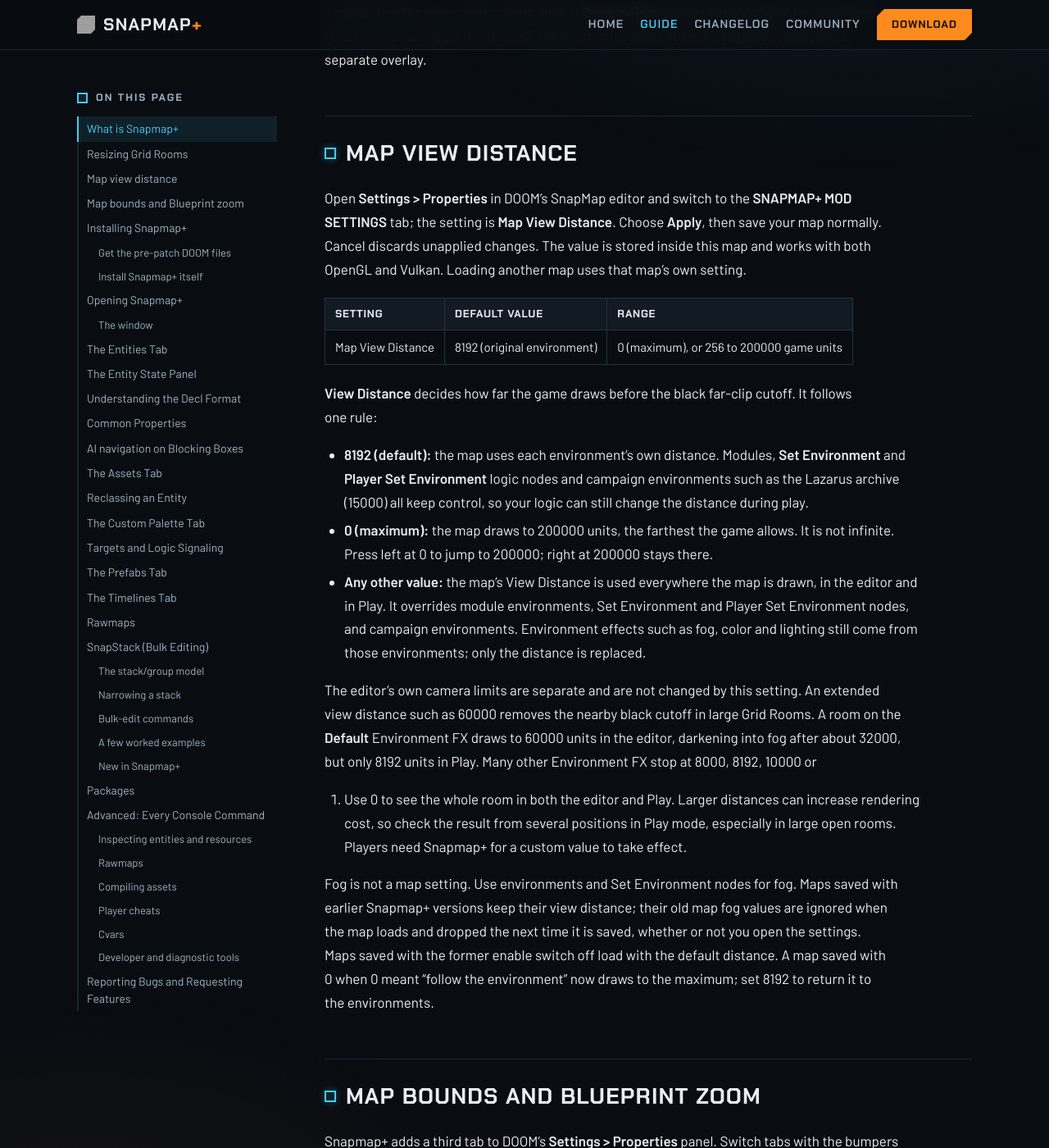
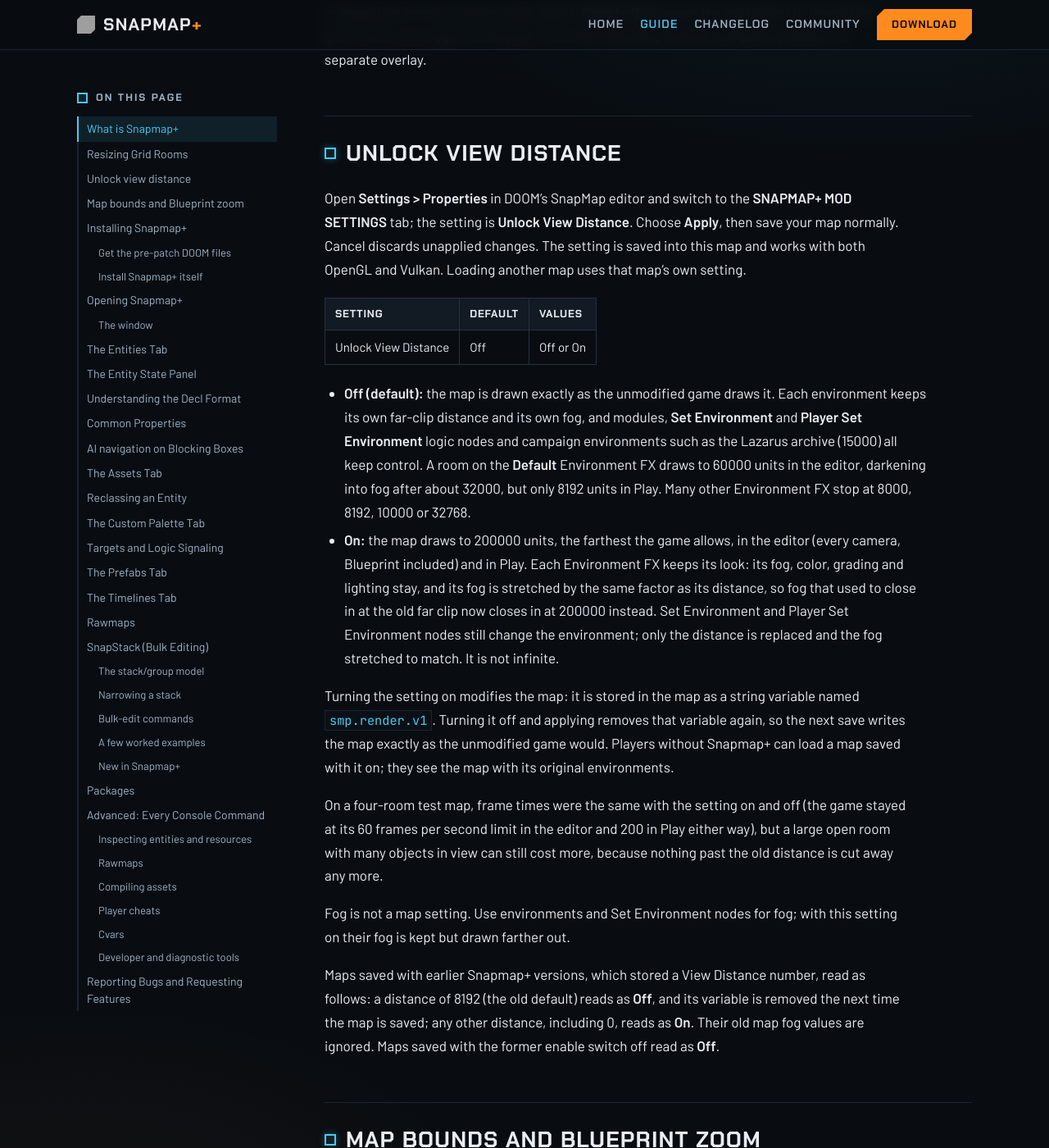
Before and after one commit to doom-snapmap/snapmap-web, a Jekyll site: the page built from site/snapmap-plus-guide.md, in a window 1280 px wide and 1400 px high, scrolled down 2424 px. Shown: the whole window at 82% size. Built offline with Jekyll 4.4.1, drawn with Linux system fonts in a browser that asks for light colours; some of the changed text lies outside the part shown; grey boxes are pictures that could not be loaded.

Commit message:
Describe the Unlock View Distance toggle in the player guide
The Map view distance section becomes Unlock view distance: on draws to 200000 with every environment's fog stretched to match, off leaves the map as the unmodified game writes it, and maps saved with an older distance number read as on unless it was 8192.

```diff
--- a/site/snapmap-plus-guide.md
+++ b/site/snapmap-plus-guide.md
@@ -70,7 +70,7 @@
 separate file beside the map.
 
 To return a map to vanilla compatibility, restore every Grid Room to its
-original dimensions, restore **View Distance** to 8192, and remove any
+original dimensions, turn **Unlock View Distance** off, and remove any
 other mod-only content. Save again.
 
 The faint green surface grid appears when placing or moving objects that use
@@ -81,50 +81,52 @@
 it does not toggle this display. The custom blocking-volume navigation preview
 is a separate overlay.
 
-## Map view distance
+## Unlock view distance
 
 Open **Settings > Properties** in DOOM's SnapMap editor and switch to the
-**SNAPMAP+ MOD SETTINGS** tab; the setting is **Map View Distance**. Choose
-**Apply**, then save your map normally. Cancel
-discards unapplied changes. The value is stored inside this map and works with
-both OpenGL and Vulkan. Loading another map uses that map's own setting.
+**SNAPMAP+ MOD SETTINGS** tab; the setting is **Unlock View Distance**. Choose
+**Apply**, then save your map normally. Cancel discards unapplied changes. The
+setting is saved into this map and works with both OpenGL and Vulkan. Loading
+another map uses that map's own setting.
 
-| Setting | Default value | Range |
+| Setting | Default | Values |
 |---|---|---|
-| Map View Distance | 8192 (original environment) | 0 (maximum), or 256 to 200000 game units |
+| Unlock View Distance | Off | Off or On |
 
-**View Distance** decides how far the game draws before the black far-clip
-cutoff. It follows one rule:
+- **Off (default):** the map is drawn exactly as the unmodified game draws it.
+  Each environment keeps its own far-clip distance and its own fog, and
+  modules, **Set Environment** and **Player Set Environment** logic nodes and
+  campaign environments such as the Lazarus archive (15000) all keep control.
+  A room on the **Default** Environment FX draws to 60000 units in the editor,
+  darkening into fog after about 32000, but only 8192 units in Play. Many other
+  Environment FX stop at 8000, 8192, 10000 or 32768.
+- **On:** the map draws to 200000 units, the farthest the game allows, in the
+  editor (every camera, Blueprint included) and in Play. Each Environment FX
+  keeps its look: its fog, color, grading and lighting stay, and its fog is
+  stretched by the same factor as its distance, so fog that used to close in at
+  the old far clip now closes in at 200000 instead. Set Environment and Player
+  Set Environment nodes still change the environment; only the distance is
+  replaced and the fog stretched to match. It is not infinite.
 
-- **8192 (default):** the map uses each environment's own distance.
-  Modules, **Set Environment** and **Player Set Environment** logic nodes and
-  campaign environments such as the Lazarus archive (15000) all keep control,
-  so your logic can still change the distance during play.
-- **0 (maximum):** the map draws to 200000 units, the farthest the game
-  allows. It is not infinite. Press left at 0 to jump to 200000; right at
-  200000 stays there.
-- **Any other value:** the map's View Distance is used everywhere the map is
-  drawn, in the editor and in Play. It overrides module environments, Set
-  Environment and Player Set Environment nodes, and campaign environments.
-  Environment effects such as fog, color and lighting still come from those
-  environments; only the distance is replaced.
+Turning the setting on modifies the map: it is stored in the map as a string
+variable named `smp.render.v1`. Turning it off and applying removes that
+variable again, so the next save writes the map exactly as the unmodified game
+would. Players without Snapmap+ can load a map saved with it on; they see the
+map with its original environments.
 
-The editor's own camera limits are separate and are not changed by this
-setting. An extended view distance such as 60000 removes the nearby black
-cutoff in large Grid Rooms. A room on the **Default** Environment FX draws
-to 60000 units in the editor, darkening into fog after about 32000, but only
-8192 units in Play. Many other Environment FX stop at 8000, 8192, 10000 or
-32768. Use 0 to see the whole room in both the editor and Play. Larger distances can increase rendering cost, so
-check the result from several positions in Play mode, especially in large open
-rooms. Players need Snapmap+ for a custom value to take effect.
+On a four-room test map, frame times were the same with the setting on and off
+(the game stayed at its 60 frames per second limit in the editor and 200 in
+Play either way), but a large open room with many objects in view can still
+cost more, because nothing past the old distance is cut away any more.
 
-Fog is not a map setting. Use environments and Set Environment nodes for fog.
-Maps saved with earlier Snapmap+ versions keep their view distance; their old
-map fog values are ignored when the map loads and dropped the next time it is
-saved, whether or not you open the settings. Maps
-saved with the former enable switch off load with the default distance. A map
-saved with 0 when 0 meant "follow the environment" now draws to the maximum;
-set 8192 to return it to the environments.
+Fog is not a map setting. Use environments and Set Environment nodes for fog;
+with this setting on their fog is kept but drawn farther out.
+
+Maps saved with earlier Snapmap+ versions, which stored a View Distance number,
+read as follows: a distance of 8192 (the old default) reads as **Off**, and its
+variable is removed the next time the map is saved; any other distance,
+including 0, reads as **On**. Their old map fog values are ignored. Maps saved
+with the former enable switch off read as **Off**.
 
 ## Map bounds and Blueprint zoom
 
```
